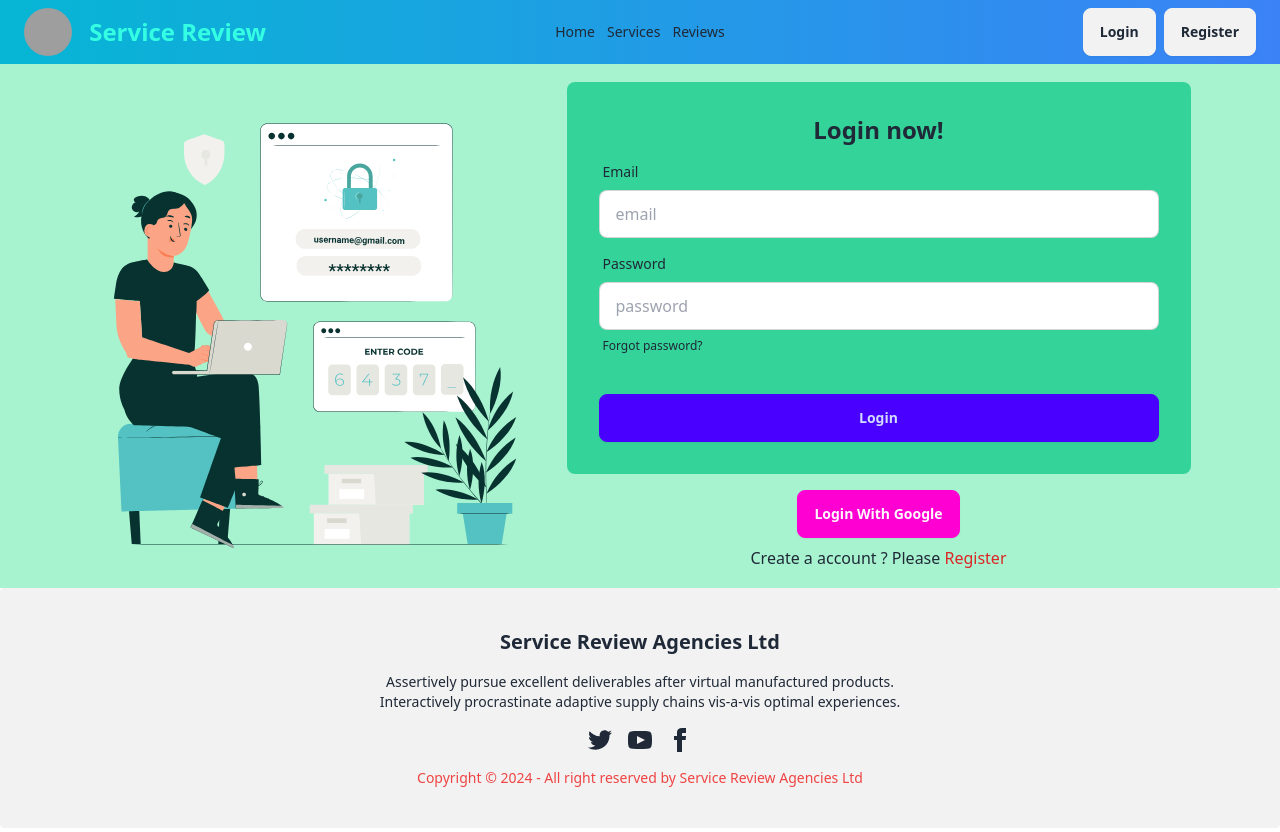
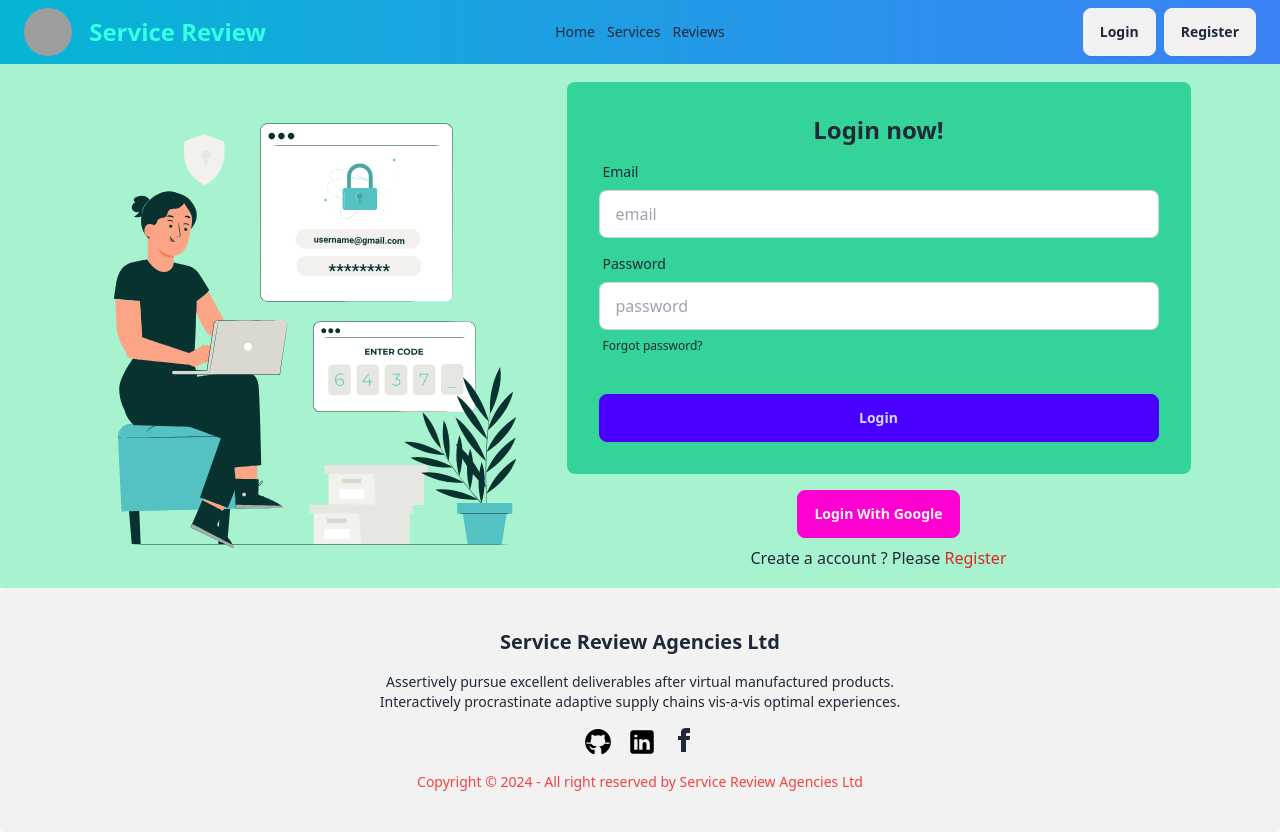
Before and after one commit to hanifraihan123/service-review-project, a React (Vite) app: page /login in a window 1280 px wide. Built offline with nearby package versions, Linux system fonts and the light colour scheme; no server answers; grey boxes are pictures that could not be loaded.

Commit message:
social link added in footer

```diff
--- a/src/Components/AddService/AddService.jsx
+++ b/src/Components/AddService/AddService.jsx
@@ -39,7 +39,7 @@
   };
 
   return (
-    <div>
+    <div className="bg-purple-300">
      <Helmet>
        <title>Service Review || Add</title>
      </Helmet>
@@ -164,7 +164,7 @@
           </div>
         </div>
         <div className="form-control mt-6">
-          <button className="btn btn-primary">Add Service</button>
+          <button className="btn btn-primary bg-gradient-to-r from-cyan-500 to-blue-500">Add Service</button>
         </div>
       </form>
     </div>
--- a/src/Components/Featured/FeaturedSection.jsx
+++ b/src/Components/Featured/FeaturedSection.jsx
@@ -11,8 +11,8 @@
     },[])
 
     return (
-        <div className="bg-rose-200">
-            <h3 className="text-center font-bold text-2xl pt-4">Our Featured Services</h3>
+        <div className="bg-purple-300">
+            <h3 className="text-center font-bold text-purple-900 text-2xl pt-4">Our Featured Services</h3>
             <p className="text-center pt-2 text-sm">Rapidiously synthesize multimedia based infomediaries without team building testing procedures. <br /> Energistically customize focused value through customer directed value.  <br />Appropriately simplify prospective information for sticky solutions. <br /> Continually provide access to.</p>
             <div className="grid grid-cols-1 md:grid-cols-2 lg:grid-cols-4 gap-4 mx-auto py-3 lg:py-6 px-6">
             {
--- a/src/Components/Footer/Footer.jsx
+++ b/src/Components/Footer/Footer.jsx
@@ -6,29 +6,17 @@
             <p>Assertively pursue excellent deliverables after virtual manufactured products. <br /> Interactively procrastinate adaptive supply chains vis-a-vis optimal experiences.</p>
   <nav>
     <div className="grid grid-flow-col gap-4">
-      <a>
-        <svg
-          xmlns="http://www.w3.org/2000/svg"
-          width="24"
-          height="24"
-          viewBox="0 0 24 24"
-          className="fill-current">
-          <path
-            d="M24 4.557c-.883.392-1.832.656-2.828.775 1.017-.609 1.798-1.574 2.165-2.724-.951.564-2.005.974-3.127 1.195-.897-.957-2.178-1.555-3.594-1.555-3.179 0-5.515 2.966-4.797 6.045-4.091-.205-7.719-2.165-10.148-5.144-1.29 2.213-.669 5.108 1.523 6.574-.806-.026-1.566-.247-2.229-.616-.054 2.281 1.581 4.415 3.949 4.89-.693.188-1.452.232-2.224.084.626 1.956 2.444 3.379 4.6 3.419-2.07 1.623-4.678 2.348-7.29 2.04 2.179 1.397 4.768 2.212 7.548 2.212 9.142 0 14.307-7.721 13.995-14.646.962-.695 1.797-1.562 2.457-2.549z"></path>
-        </svg>
+      <a href="https://github.com/hanifraihan123">
+      <svg xmlns="http://www.w3.org/2000/svg" x="0px" y="0px" width="28" height="28" viewBox="0 0 50 50">
+    <path d="M17.791,46.836C18.502,46.53,19,45.823,19,45v-5.4c0-0.197,0.016-0.402,0.041-0.61C19.027,38.994,19.014,38.997,19,39 c0,0-3,0-3.6,0c-1.5,0-2.8-0.6-3.4-1.8c-0.7-1.3-1-3.5-2.8-4.7C8.9,32.3,9.1,32,9.7,32c0.6,0.1,1.9,0.9,2.7,2c0.9,1.1,1.8,2,3.4,2 c2.487,0,3.82-0.125,4.622-0.555C21.356,34.056,22.649,33,24,33v-0.025c-5.668-0.182-9.289-2.066-10.975-4.975 c-3.665,0.042-6.856,0.405-8.677,0.707c-0.058-0.327-0.108-0.656-0.151-0.987c1.797-0.296,4.843-0.647,8.345-0.714 c-0.112-0.276-0.209-0.559-0.291-0.849c-3.511-0.178-6.541-0.039-8.187,0.097c-0.02-0.332-0.047-0.663-0.051-0.999 c1.649-0.135,4.597-0.27,8.018-0.111c-0.079-0.5-0.13-1.011-0.13-1.543c0-1.7,0.6-3.5,1.7-5c-0.5-1.7-1.2-5.3,0.2-6.6 c2.7,0,4.6,1.3,5.5,2.1C21,13.4,22.9,13,25,13s4,0.4,5.6,1.1c0.9-0.8,2.8-2.1,5.5-2.1c1.5,1.4,0.7,5,0.2,6.6c1.1,1.5,1.7,3.2,1.6,5 c0,0.484-0.045,0.951-0.11,1.409c3.499-0.172,6.527-0.034,8.204,0.102c-0.002,0.337-0.033,0.666-0.051,0.999 c-1.671-0.138-4.775-0.28-8.359-0.089c-0.089,0.336-0.197,0.663-0.325,0.98c3.546,0.046,6.665,0.389,8.548,0.689 c-0.043,0.332-0.093,0.661-0.151,0.987c-1.912-0.306-5.171-0.664-8.879-0.682C35.112,30.873,31.557,32.75,26,32.969V33 c2.6,0,5,3.9,5,6.6V45c0,0.823,0.498,1.53,1.209,1.836C41.37,43.804,48,35.164,48,25C48,12.318,37.683,2,25,2S2,12.318,2,25 C2,35.164,8.63,43.804,17.791,46.836z"></path>
+</svg>
       </a>
-      <a>
-        <svg
-          xmlns="http://www.w3.org/2000/svg"
-          width="24"
-          height="24"
-          viewBox="0 0 24 24"
-          className="fill-current">
-          <path
-            d="M19.615 3.184c-3.604-.246-11.631-.245-15.23 0-3.897.266-4.356 2.62-4.385 8.816.029 6.185.484 8.549 4.385 8.816 3.6.245 11.626.246 15.23 0 3.897-.266 4.356-2.62 4.385-8.816-.029-6.185-.484-8.549-4.385-8.816zm-10.615 12.816v-8l8 3.993-8 4.007z"></path>
-        </svg>
+      <a href="https://www.linkedin.com/in/md-hanif-raihan/?trk=opento_sprofile_details">
+      <svg xmlns="http://www.w3.org/2000/svg" x="0px" y="0px" width="28" height="28" viewBox="0 0 50 50">
+    <path d="M41,4H9C6.24,4,4,6.24,4,9v32c0,2.76,2.24,5,5,5h32c2.76,0,5-2.24,5-5V9C46,6.24,43.76,4,41,4z M17,20v19h-6V20H17z M11,14.47c0-1.4,1.2-2.47,3-2.47s2.93,1.07,3,2.47c0,1.4-1.12,2.53-3,2.53C12.2,17,11,15.87,11,14.47z M39,39h-6c0,0,0-9.26,0-10 c0-2-1-4-3.5-4.04h-0.08C27,24.96,26,27.02,26,29c0,0.91,0,10,0,10h-6V20h6v2.56c0,0,1.93-2.56,5.81-2.56 c3.97,0,7.19,2.73,7.19,8.26V39z"></path>
+</svg>
       </a>
-      <a>
+      <a href="https://www.facebook.com/hanifraihanctg/?viewas=&should_open_composer=false&show_switched_toast=false&show_invite_to_follow=false&show_switched_tooltip=false&show_podcast_settings=false&show_community_review_changes=false&show_community_rollback=false&show_follower_visibility_disclosure=false&bypass_exit_warning=true">
         <svg
           xmlns="http://www.w3.org/2000/svg"
           width="24"
--- a/src/Components/MyReviews/MyReviews.jsx
+++ b/src/Components/MyReviews/MyReviews.jsx
@@ -72,7 +72,7 @@
   }
 
   return (
-    <div className="bg-fuchsia-400">
+    <div className="bg-purple-300">
       <Helmet>
         <title>Service Review || Reviews</title>
       </Helmet>
@@ -96,8 +96,8 @@
               </label>
                 <p>Date: {review.reviewDate}</p>
              <div className="card-actions justify-center mt-2">
-            <button className="btn btn-primary" onClick={()=>handleUpdate(review._id)}>Update</button>
-                <button onClick={()=>handleDelete(review._id)} className="btn btn-primary">Delete</button>
+            <button className="btn btn-primary bg-gradient-to-r from-cyan-500 to-blue-500" onClick={()=>handleUpdate(review._id)}>Update</button>
+                <button onClick={()=>handleDelete(review._id)} className="btn bg-gradient-to-r from-purple-500 to-pink-500 btn-primary">Delete</button>
               </div>
             </div>
           </div>
--- a/src/Components/MyServices/MyServices.jsx
+++ b/src/Components/MyServices/MyServices.jsx
@@ -78,11 +78,11 @@
   };
 
   return (
-    <div>
+    <div className="bg-purple-300">
       <Helmet>
         <title>Service Review || Services</title>
       </Helmet>
-      <div className="text-center mt-8 flex justify-center gap-2 px-2">
+      <div className="text-center pt-8 flex justify-center gap-2 px-2">
         <input
           type="text"
           onChange={(e) => setSearch(e.target.value)}
@@ -93,7 +93,7 @@
           Search
         </button>
       </div>
-      <div className="overflow-x-auto my-4 w-full">
+      <div className="overflow-x-auto py-4 w-full">
         <table className="table">
           {/* head */}
           <thead>
@@ -116,10 +116,10 @@
                 <td>{service.price}</td>
                 <td>{service.category}</td>
                 <td>
-                  <button className="btn" onClick={()=>handleUpdate(service._id)}>Update</button>
+                  <button className="btn bg-gradient-to-r from-cyan-500 to-blue-500 text-white" onClick={()=>handleUpdate(service._id)}>Update</button>
                 </td>
                 <td>
-                  <button onClick={() => standardDelete(service._id)} className="btn">X</button>
+                  <button onClick={() => standardDelete(service._id)} className="btn text-white bg-gradient-to-r from-purple-500 to-pink-500">X</button>
                 </td>
               </tr>
             </tbody>
--- a/src/Components/Service/Service.jsx
+++ b/src/Components/Service/Service.jsx
@@ -60,7 +60,7 @@
     }
 
     return (
-        <div className="bg-violet-300 px-2">
+        <div className="bg-purple-300 px-2">
                <Helmet>
                   <title>Service Review || Services</title>
                 </Helmet>
```
